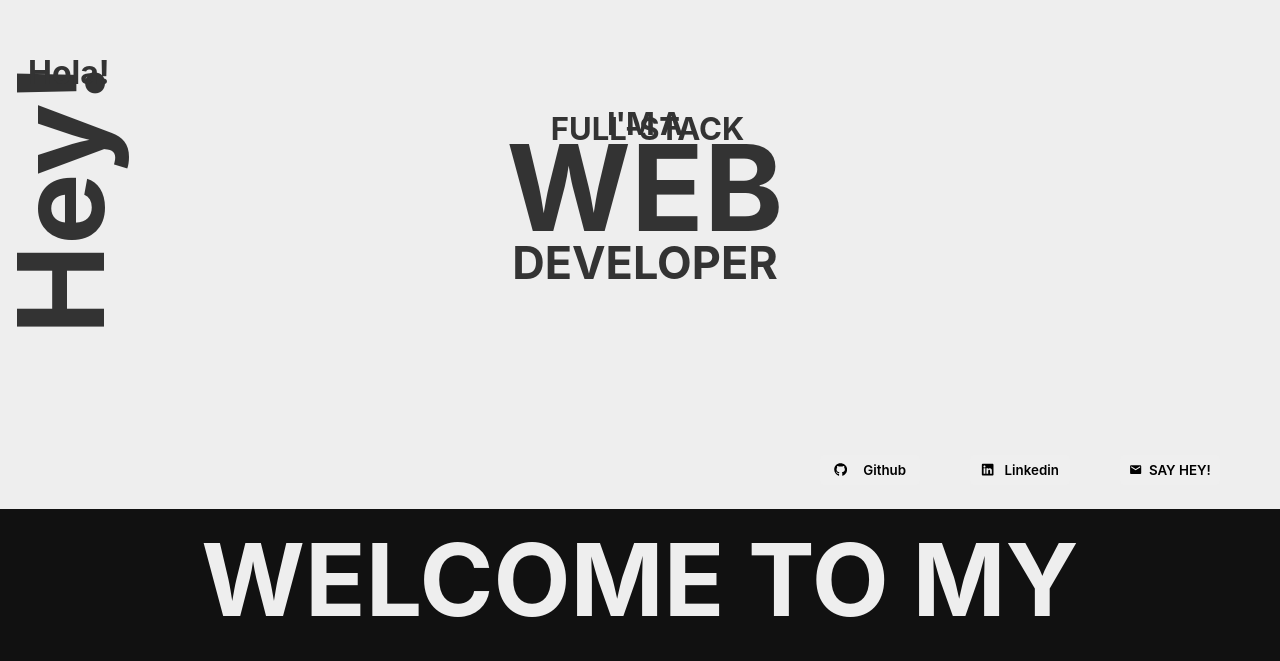
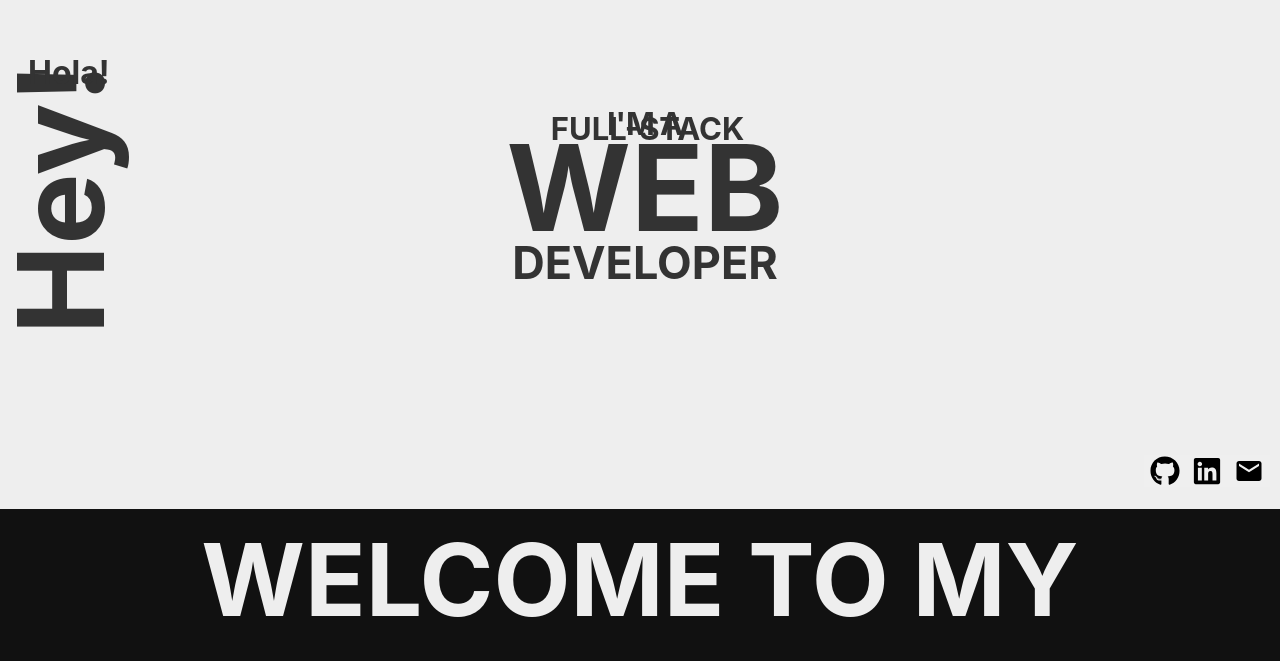
Before and after one commit to Jorge-AmezcuaC/Jorge-AmezcuaC.github.io, a React (Create React App) app: page / in a window 1280 px wide. Shown: the part 115-776 px from the top of the page. Built offline with nearby package versions, Linux system fonts and the light colour scheme.

Commit message:
adding buttons animations and big titles animations

```diff
--- a/src/App.css
+++ b/src/App.css
@@ -82,7 +82,7 @@ a{
     justify-content: space-between;
 }
 
-.navMenu div{
+.firstOptions, .moveMenu{
     display: flex;
     color: #eee;
     width: 45%;
@@ -94,7 +94,7 @@ a{
     cursor: pointer;
 }
 
-.navMenu div li{
+.navMenu .firstOptions li{
     margin-right: 50px;
 }
 
@@ -106,18 +106,24 @@ a{
     right: 0;
 }
 .buttons{
-    height: 30px;
-    width: 100px;
+    height: max-content;
+    width: max-content;
     border: none;
-    border-radius: 4px;
     display: flex;
-    justify-content: space-around;
     align-items: center;
+    justify-content: center;
+}
+.buttonText{
     font-weight: 600;
     font-family: -apple-system, BlinkMacSystemFont, 'Segoe UI', 'Roboto', 'Oxygen',
     'Ubuntu', 'Cantarell', 'Fira Sans', 'Droid Sans', 'Helvetica Neue',
     sans-serif;
+    white-space: nowrap;
+    text-overflow: clip;
+    overflow: hidden;
+    width: 0px;
 }
+
 #About{
     margin-top: 200px;
     display: flex;
--- a/src/App.js
+++ b/src/App.js
@@ -6,8 +6,20 @@ import AboutMe from './components/AboutMe';
 import Skills from './components/Skills';
 import Projects from './components/Projects';
 import { IoArrowUpCircle } from "react-icons/io5";
+import { useIsVisible } from './components/useVisible';
+import React, {useEffect, useRef} from 'react';
 
 function App() {
+
+  const ref = useRef()
+    const isVisible = useIsVisible(ref)
+
+    useEffect(() => {
+        if(isVisible){
+            document.getElementById('godbye').style.animationPlayState = 'running'
+        }
+    }, [isVisible])
+
   return (
     <div className="App">
       <Header/>
@@ -17,7 +29,7 @@ function App() {
         <Projects/>
       </main>
       <footer>
-        <h3 className='welcome'>Thanks for visiting my portfolio</h3>
+        <h3 className='welcome' ref={ref} id='godbye'>Thanks for visiting my portfolio</h3>
         <p className='subTitle'>{"(You can click on the arrow to go to the top)"}</p>
       </footer>
       <div className='upbutton' onClick={() => window.scrollTo(0,0)}>
--- a/src/animations.css
+++ b/src/animations.css
@@ -1,8 +1,10 @@
-.subTitle, .skillCard{
+.subTitle, .skillCard, #resume, #comment{
     animation-name: apper;
     animation-duration: 1s;
     animation-iteration-count: 1;
     animation-play-state: paused;
+    animation-delay: 0.2s;
+    animation-fill-mode: backwards;
 }
 
 .letter1, .letter2, .letter3, .letter4, .letter5{
@@ -28,6 +30,35 @@
     animation-name: toUp;
 }
 
+.welcome{
+    animation-duration: 2s;
+    animation-iteration-count: 1;
+    animation-delay: 0.5s;
+    animation-fill-mode: backwards;
+    animation-name: welcome;
+    animation-play-state: paused;
+}
+
+.buttonTextIn{
+    animation-name: buttonsIn;
+    animation-iteration-count: 1;
+    animation-delay: 0.1s;
+    animation-play-state: running;
+    animation-duration: 2s;
+    animation-fill-mode: forwards;
+    border-bottom: 1px solid #000;
+}
+.buttonTextOut{
+    animation-name: buttonsOut;
+    animation-iteration-count: 1;
+    animation-delay: 0.1s;
+    animation-play-state: running;
+    animation-duration: 2s;
+    animation-fill-mode: forwards;
+    width: 60px;
+    border-bottom: 1px solid #000;
+}
+
 @keyframes apper{
     0% {transform: translateY(50px); opacity: 0;}
 }
@@ -44,3 +75,14 @@
 @keyframes toDown {
     0% {transform: translateY(-100px);}
 }
+
+@keyframes welcome {
+    0% {transform: translateX(1000px);}
+}
+
+@keyframes buttonsIn {
+    100% {width: 60px;}
+}
+@keyframes buttonsOut {
+    100% {width: 0px;}
+}
--- a/src/components/AboutMe.js
+++ b/src/components/AboutMe.js
@@ -8,6 +8,7 @@ const AboutMe = () => {
     useEffect(() => {
         if(isVisible){
             document.getElementById('aboutme').style.animationPlayState = 'running'
+            document.getElementById('resume').style.animationPlayState = 'running'
         }
     }, [isVisible])
 
@@ -15,7 +16,7 @@ const AboutMe = () => {
     return(
         <div id="About" ref={ref}>
             <h3 className="subTitle" id="aboutme">About Me</h3>
-            <p>Hello, I'm Jorge and i'm currenly studying computer engineering,
+            <p id="resume">Hello, I'm Jorge and i'm currenly studying computer engineering,
                 My main focus is web and mobile app development,
                 I love challenges and learning new things.</p>
         </div>
--- a/src/components/Header.js
+++ b/src/components/Header.js
@@ -1,7 +1,8 @@
-import React, {useState} from 'react'
+import React, {useState, useEffect, useRef} from 'react'
 import LinkButton from './LinkButtons'
 import { FaGithub, FaLinkedin} from "react-icons/fa";
 import { MdEmail } from "react-icons/md";
+import {useIsVisible} from './useVisible'
 
 const Header = () => {
     const [theme, setTheme] = useState("#000")
@@ -9,6 +10,15 @@ const Header = () => {
     const showMail = () => {
         setTheme('#fff')
     }
+
+    const ref = useRef()
+    const isVisible = useIsVisible(ref)
+
+    useEffect(() => {
+        if(isVisible){
+            document.getElementById('welcome').style.animationPlayState = 'running'
+        }
+    }, [isVisible])
 
     return(
         <header>
@@ -26,18 +36,18 @@ const Header = () => {
             </div>
             <div style={{width:"120px"}}></div>
         </div>
-        <h1 className='welcome'>WELCOME TO MY PORTFOLIO</h1>
+        <h1 className='welcome' id='welcome' ref={ref}>WELCOME TO MY PORTFOLIO</h1>
         <nav className='navbar'>
             <ul className='navMenu'>
-                <div>
+                <div className='firstOptions'>
                     <li><a href='#About'>About Me</a></li>
                     <li><a href='#Skills'>Skills</a></li>
                     <li><a href='#Projects'>Projects</a></li>
                 </div>
                 <div className='moveMenu'>
-                    <li><LinkButton link="https://github.com/Jorge-AmezcuaC" text="Github" icon={<FaGithub color={theme}/>}/></li>
-                    <li><LinkButton link="https://www.linkedin.com/in/jorge-alejandro-amezcua-carrillo/" text="Linkedin" icon={<FaLinkedin color={theme}/>}/></li>
-                    <li><LinkButton text="SAY HEY!" icon={<MdEmail color={theme}/>} action={showMail}/></li>
+                    <li><LinkButton link="https://github.com/Jorge-AmezcuaC" text="Github" icon={<FaGithub color={theme} size={30}/>}/></li>
+                    <li><LinkButton link="https://www.linkedin.com/in/jorge-alejandro-amezcua-carrillo/" text="Linkedin" icon={<FaLinkedin color={theme} size={30}/>}/></li>
+                    <li><LinkButton text="SAY HEY!" icon={<MdEmail color={theme} size={30}/>} action={showMail}/></li>
                 </div>
             </ul>
         </nav>
--- a/src/components/LinkButtons.js
+++ b/src/components/LinkButtons.js
@@ -1,8 +1,31 @@
-import React from "react";
+import React, {useState} from "react";
 
 const LinkButton = ({link, icon, text, action}) => {
+    const [isAnimated, setIsAnimated] = useState(false)
+
+    const mouseIn = () => {
+        setIsAnimated(true)
+        document.getElementById(text).className = 'buttonText buttonTextIn'
+        setTimeout(() => {
+            setIsAnimated(false)
+        }, 2100);
+    }
+
+    const mouseOut = () => {
+        if(!isAnimated)
+            document.getElementById(text).className = 'buttonText buttonTextOut'
+        else
+        setTimeout(() => {
+            document.getElementById(text).className = 'buttonText buttonTextOut'
+        }, 2000);
+    }
+
     return(
-        <a href={link}><button className="buttons" onClick={action}>{icon}{text}</button></a>
+        <a href={link} onMouseEnter={mouseIn} onMouseLeave={mouseOut}>
+            <button className="buttons" onClick={action}>
+                {icon}<div className="buttonText" id={text}>{text}</div>
+            </button>
+        </a>
     )
 }
 
--- a/src/components/Projects.js
+++ b/src/components/Projects.js
@@ -15,13 +15,14 @@ const Projects = () => {
     useEffect(() => {
         if(isVisible){
             document.getElementById('projectstitle').style.animationPlayState = 'running'
+            document.getElementById('comment').style.animationPlayState = 'running'
         }
     }, [isVisible])
 
     return(
         <div id="Projects" ref={ref}>
             <h3 className="subTitle" id="projectstitle">Projects</h3>
-            <p>{"For now I only have School projects or projects for fun, I'm sorry :("}</p>
+            <p id="comment">{"For now I only have School projects or projects for fun, I'm sorry :("}</p>
             <div className="projectList">
                 {projects.map((item) => {
                     return(
--- a/src/index.css
+++ b/src/index.css
@@ -5,6 +5,7 @@ body {
     sans-serif;
   -webkit-font-smoothing: antialiased;
   -moz-osx-font-smoothing: grayscale;
+  overflow-x: hidden;
 }
 
 code {
```
